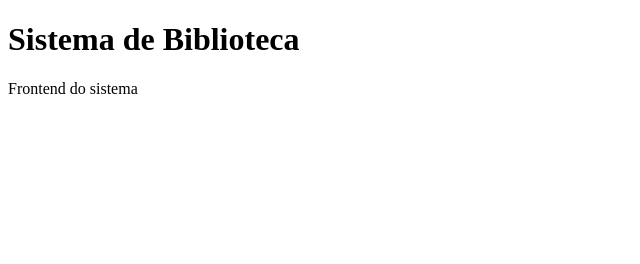
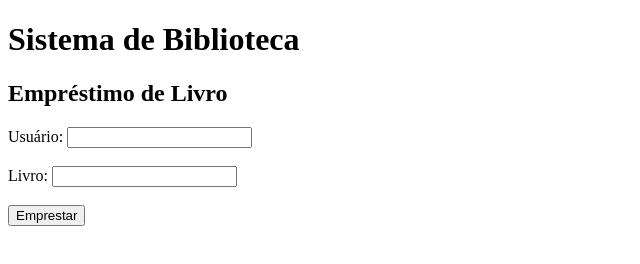
Before and after one commit to lucasviniandrade422-lab/sistema-biblioteca, a plain HTML site: page src/frontend/index.html in a window 1280 px wide. Shown: the whole page, without its empty margins (0-640 px from the left). Drawn offline with Linux system fonts and the light colour scheme.

Commit message:
Update index.html

```diff
--- a/src/frontend/index.html
+++ b/src/frontend/index.html
@@ -1,12 +1,37 @@
 <!DOCTYPE html>
 <html>
 <head>
-<title>Sistema Biblioteca</title>
+    <title>Sistema de Biblioteca</title>
 </head>
+<body>
 
-<body>
-<h1>Sistema de Biblioteca</h1>
-<p>Frontend do sistema</p>
+    <h1>Sistema de Biblioteca</h1>
+
+    <h2>Empréstimo de Livro</h2>
+
+    <label>Usuário:</label>
+    <input type="text" id="usuario"><br><br>
+
+    <label>Livro:</label>
+    <input type="text" id="livro"><br><br>
+
+    <button onclick="emprestar()">Emprestar</button>
+
+    <p id="resultado"></p>
+
+    <script>
+        function emprestar() {
+            let usuario = document.getElementById("usuario").value;
+            let livro = document.getElementById("livro").value;
+
+            if (usuario === "" || livro === "") {
+                document.getElementById("resultado").innerText = "Preencha todos os campos.";
+            } else {
+                document.getElementById("resultado").innerText =
+                    "Solicitação enviada (simulação).";
+            }
+        }
+    </script>
+
 </body>
-
 </html>
```
